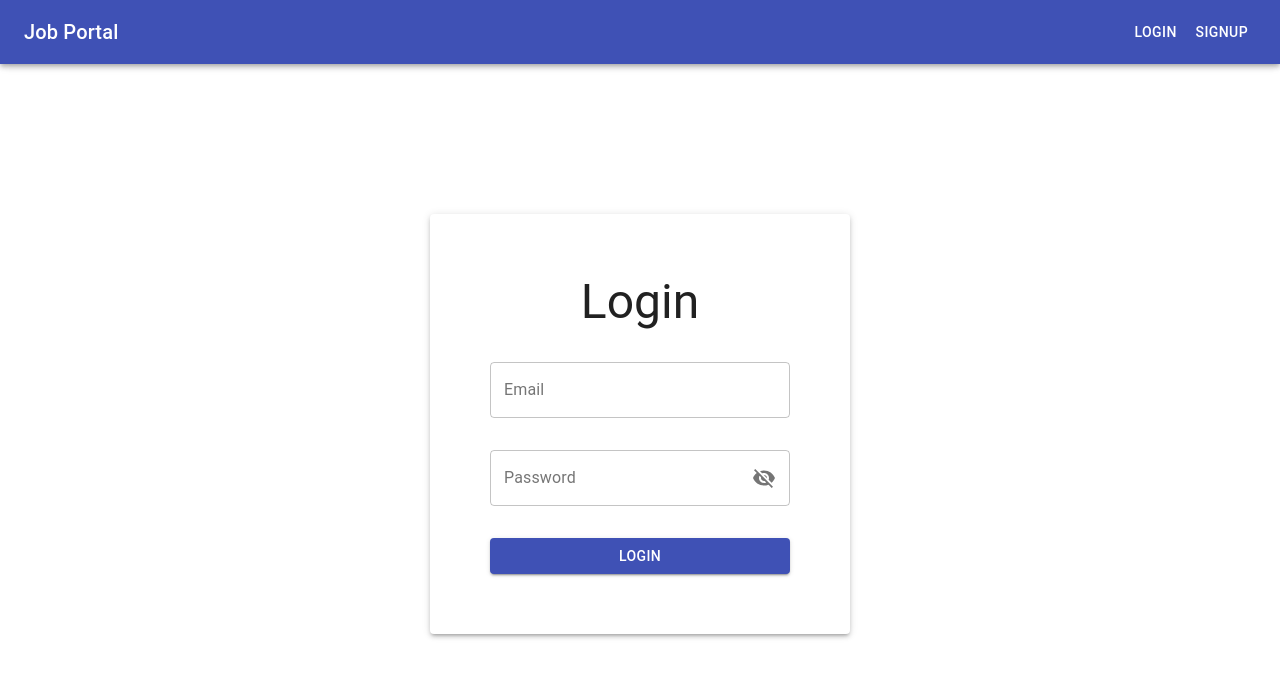
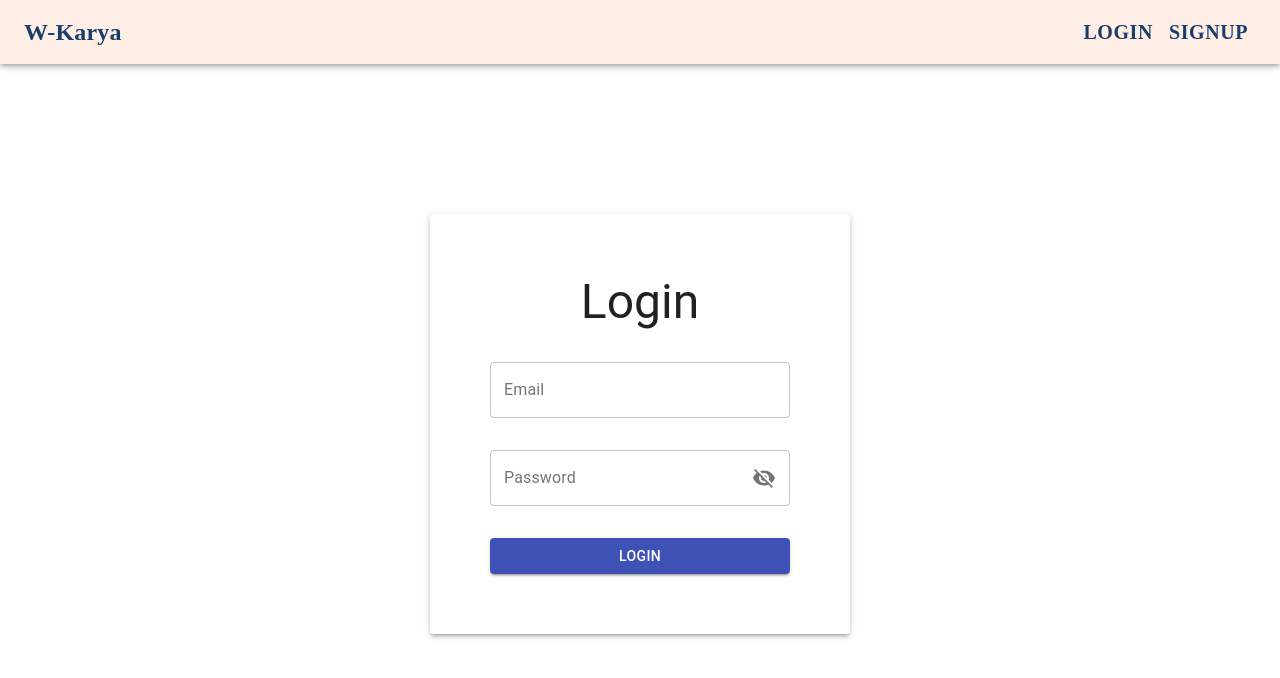
Before and after one commit to Robust-star/W-Karya, a React (Create React App) app in the folder frontend/: page /login in a window 1280 px wide. Shown: the top 678 px of the page. Built offline with nearby package versions, Linux system fonts and the light colour scheme.

Commit message:
landing page updates

```diff
--- a/frontend/src/component/Navbar.js
+++ b/frontend/src/component/Navbar.js
@@ -18,7 +18,23 @@ const useStyles = makeStyles((theme) => ({
   },
   title: {
     flexGrow: 1,
+    fontFamily: "Nunito Sans",
+    fontSize: 24,
+    color: "#193E6C",
+    fontWeight: 900,
+    fontStyle: "normal",
   },
+  Toolbar: {
+    background: "#FFEEE5",
+  },
+  button: {
+    color: "#193E6C",
+    fontSize: 20,
+    fontWeight: 700,
+    fontFamily: "Source Sans Pro",
+    fontStyle: "normal",
+
+  }
 }));
 
 const Navbar = (props) => {
@@ -31,58 +47,58 @@ const Navbar = (props) => {
   };
 
   return (
-    <AppBar position="fixed">
+    <AppBar position="fixed" className={classes.Toolbar}>
       <Toolbar>
         <Typography variant="h6" className={classes.title}>
-          Job Portal
+          W-Karya
         </Typography>
         {isAuth() ? (
           userType() === "recruiter" ? (
             <>
-              <Button color="inherit" onClick={() => handleClick("/home")}>
+              <Button color="#193E6C" className={classes.button} onClick={() => handleClick("/home")}>
                 Home
               </Button>
-              <Button color="inherit" onClick={() => handleClick("/addjob")}>
+              <Button color="inherit" className={classes.button} onClick={() => handleClick("/addjob")}>
                 Add Jobs
               </Button>
-              <Button color="inherit" onClick={() => handleClick("/myjobs")}>
+              <Button color="inherit" className={classes.button} onClick={() => handleClick("/myjobs")}>
                 My Jobs
               </Button>
-              <Button color="inherit" onClick={() => handleClick("/employees")}>
+              <Button color="inherit" className={classes.button} onClick={() => handleClick("/employees")}>
                 Employees
               </Button>
-              <Button color="inherit" onClick={() => handleClick("/profile")}>
+              <Button color="inherit" className={classes.button} onClick={() => handleClick("/profile")}>
                 Profile
               </Button>
-              <Button color="inherit" onClick={() => handleClick("/logout")}>
+              <Button color="inherit" className={classes.button} onClick={() => handleClick("/logout")}>
                 Logout
               </Button>
             </>
           ) : (
             <>
-              <Button color="inherit" onClick={() => handleClick("/home")}>
+              <Button color="inherit" className={classes.button} onClick={() => handleClick("/home")}>
                 Home
               </Button>
               <Button
-                color="inherit"
+                color="inherit" className={classes.button}
                 onClick={() => handleClick("/applications")}
               >
                 Applications
               </Button>
-              <Button color="inherit" onClick={() => handleClick("/profile")}>
+              <Button color="inherit" className={classes.button} onClick={() => handleClick("/profile")}>
                 Profile
               </Button>
-              <Button color="inherit" onClick={() => handleClick("/logout")}>
+              <Button color="inherit" className={classes.button} onClick={() => handleClick("/logout")}>
                 Logout
               </Button>
             </>
           )
         ) : (
           <>
-            <Button color="inherit" onClick={() => handleClick("/login")}>
+            <Button color="inherit" className={classes.button} onClick={() => handleClick("/login")}>
               Login
             </Button>
-            <Button color="inherit" onClick={() => handleClick("/signup")}>
+            <Button color="inherit" className={classes.button} onClick={() => handleClick("/signup")}>
               Signup
             </Button>
           </>
```
